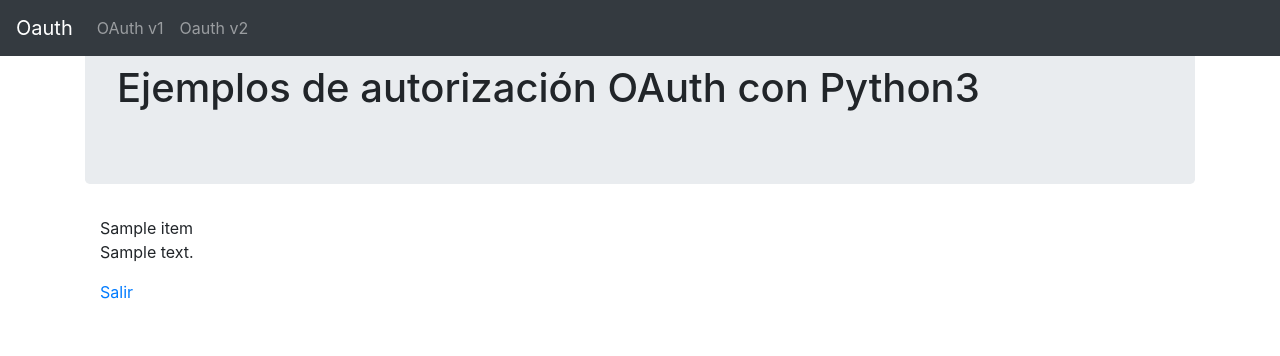
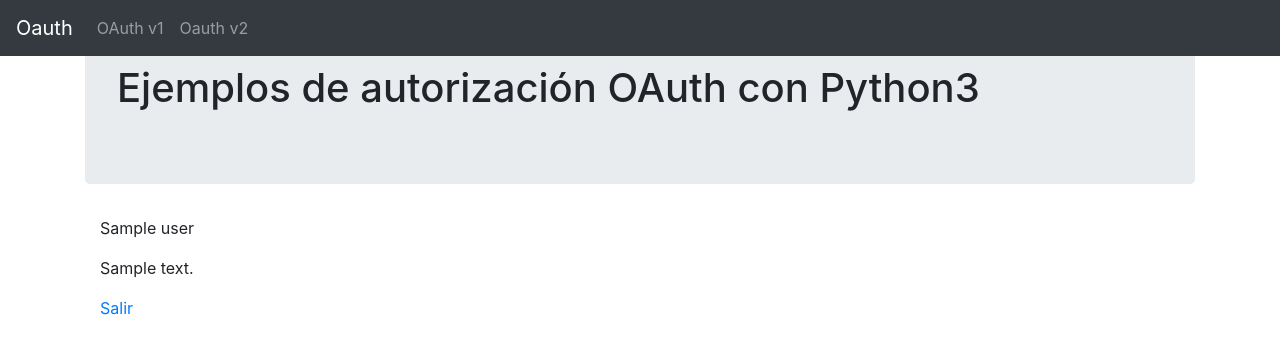
Before and after one commit to josedom24/flask_oauth, a Flask app: page /vertweet in a window 1280 px wide. Shown: the top 356 px of the page. Run offline with Flask 2, Linux system fonts and the light colour scheme; a database or web service that is not in the repository returns one stand-in record (values such as "Sample title"); data that the repository does not hold is empty; some libraries are stand-ins or nearby versions.

Commit message:
Ver tweet

```diff
--- a/templates/vertweet.html
+++ b/templates/vertweet.html
@@ -1,8 +1,8 @@
 {% extends "base.html" %}
 {% block title %}oauth{% endblock %}
 {% block content %}
-	{{datos}}
 	{% for tw in datos %}
+	<p>{{tw["user"]["name"]}}
   	<p>{{tw["text"]}}</p>
   	{%endfor%}
 <a href="/twitter_logout">Salir</a>
```
